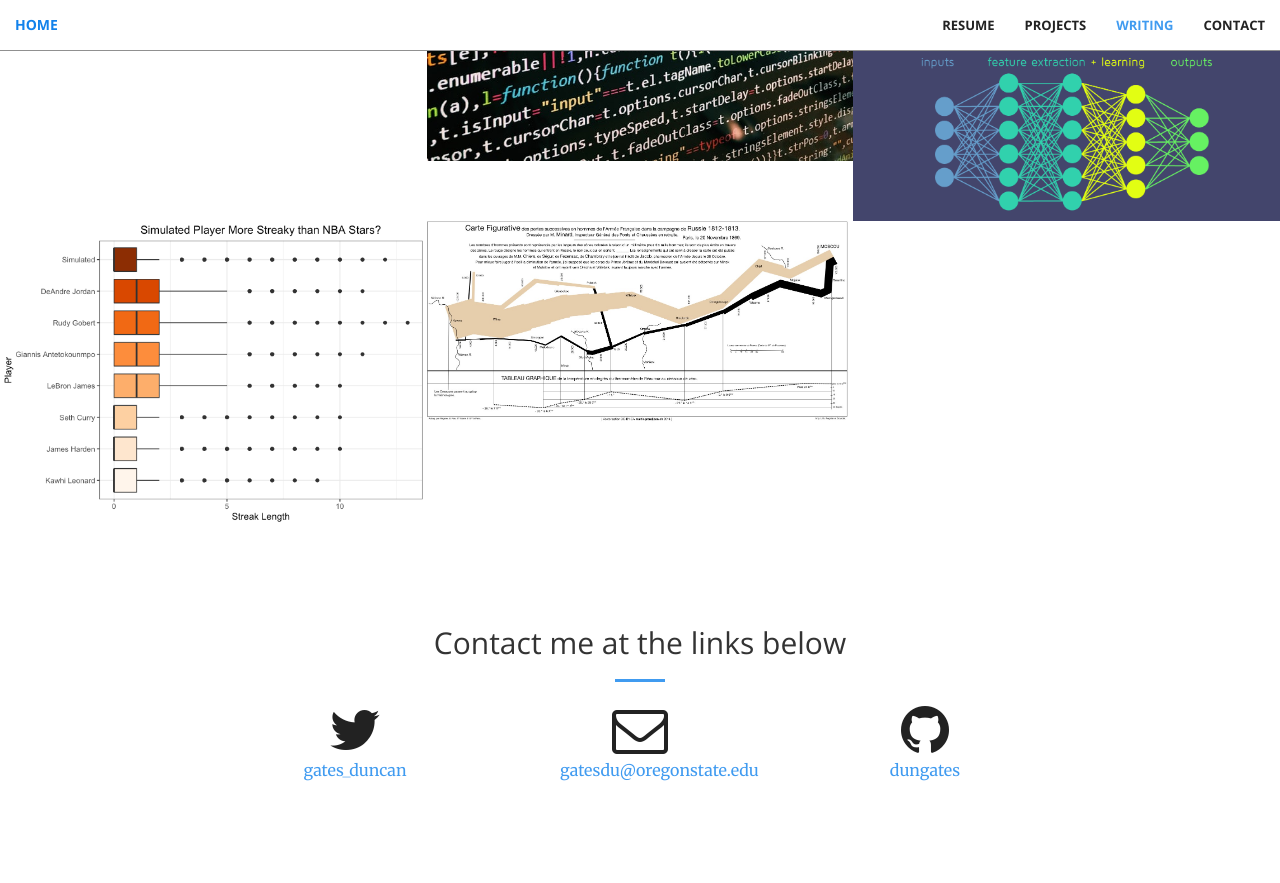
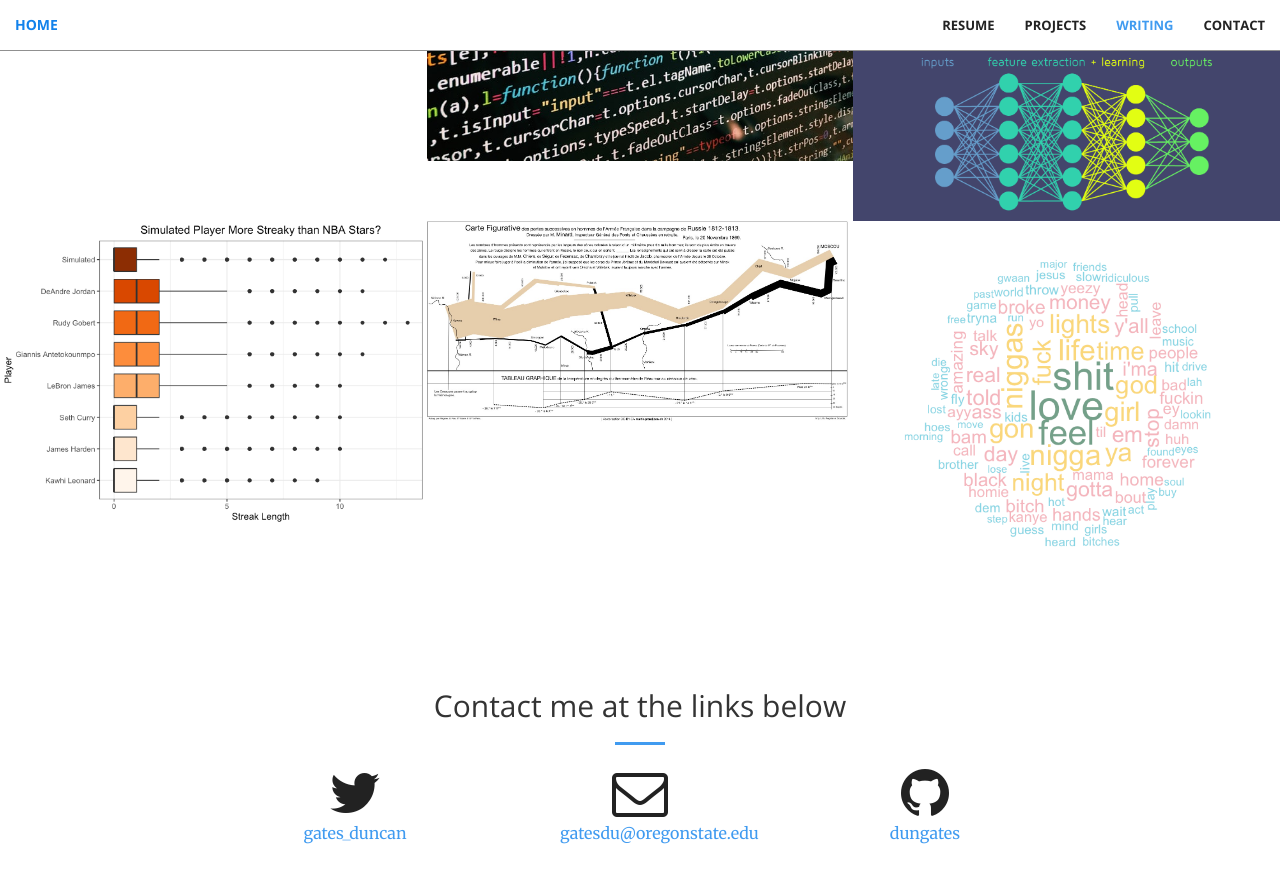
Before and after one commit to dungates/dungates.github.io, a Jekyll site: the page built from index.html, in a window 1280 px wide and 900 px high, scrolled down 3196 px. Shown: the top 883 px of the window. Built offline with Jekyll 4.4.1, drawn with Linux system fonts in a browser that asks for light colours.

Commit message:
kanye pic

```diff
--- a/_includes/portfolio.html
+++ b/_includes/portfolio.html
@@ -91,6 +91,21 @@
                     </div>
                 </a>
             </div>
+            <div class="col-lg-4 col-sm-6">
+                <a href="#" class="portfolio-box">
+                    <img src="img/portfolio/kanyewordcloud.png" class="img-responsive" alt="">
+                    <div class="portfolio-box-caption">
+                        <div class="portfolio-box-caption-content">
+                            <div class="project-category text-faded">
+                                Spotify
+                            </div>
+                            <div class="project-name">
+                                Kanye Lyrical Analysis
+                            </div>
+                        </div>
+                    </div>
+                </a>
+            </div>
         </div>
     </div>
 </section>
```
Also changed, not shown: img/portfolio/kanyewordcloud.png (added), 1 other file.
